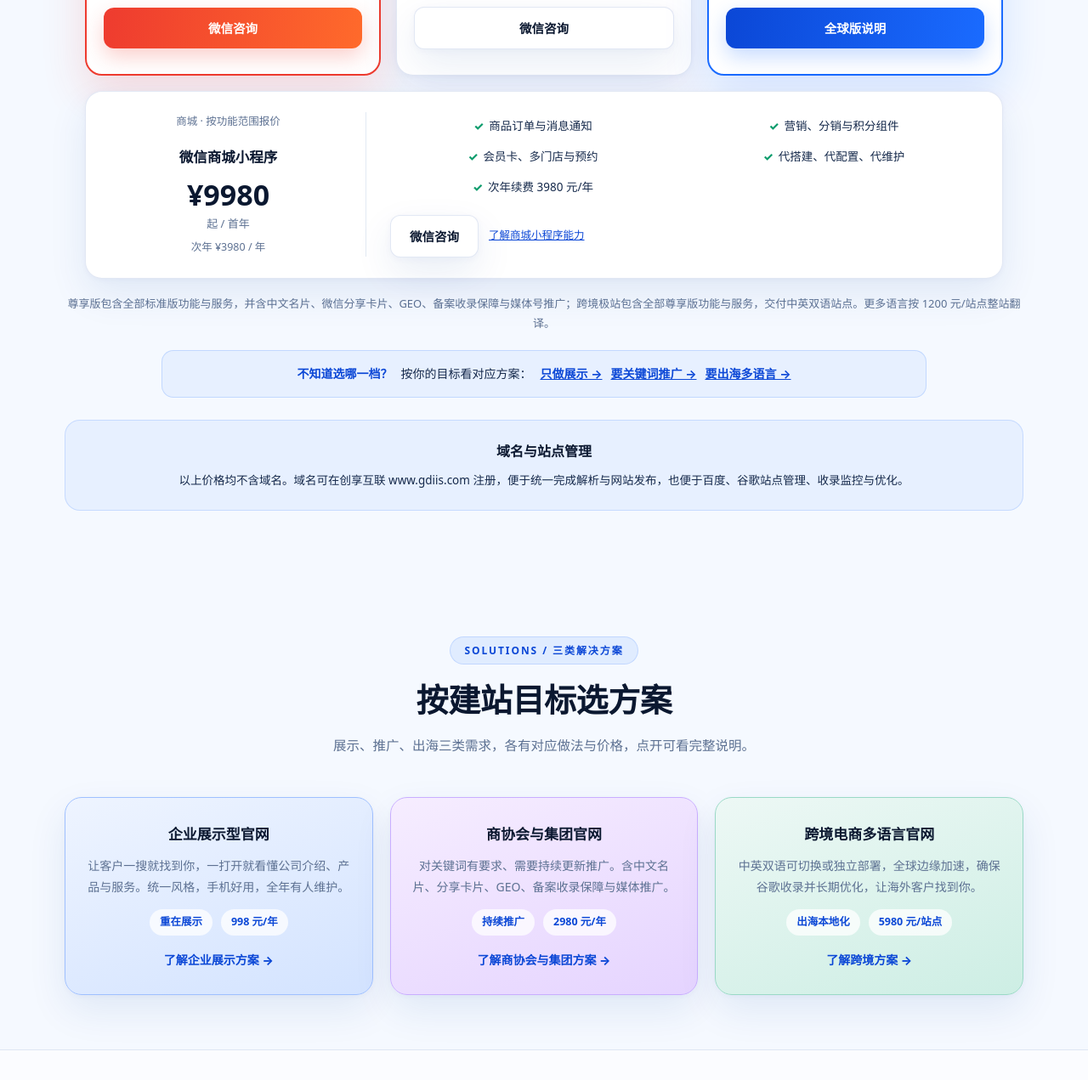
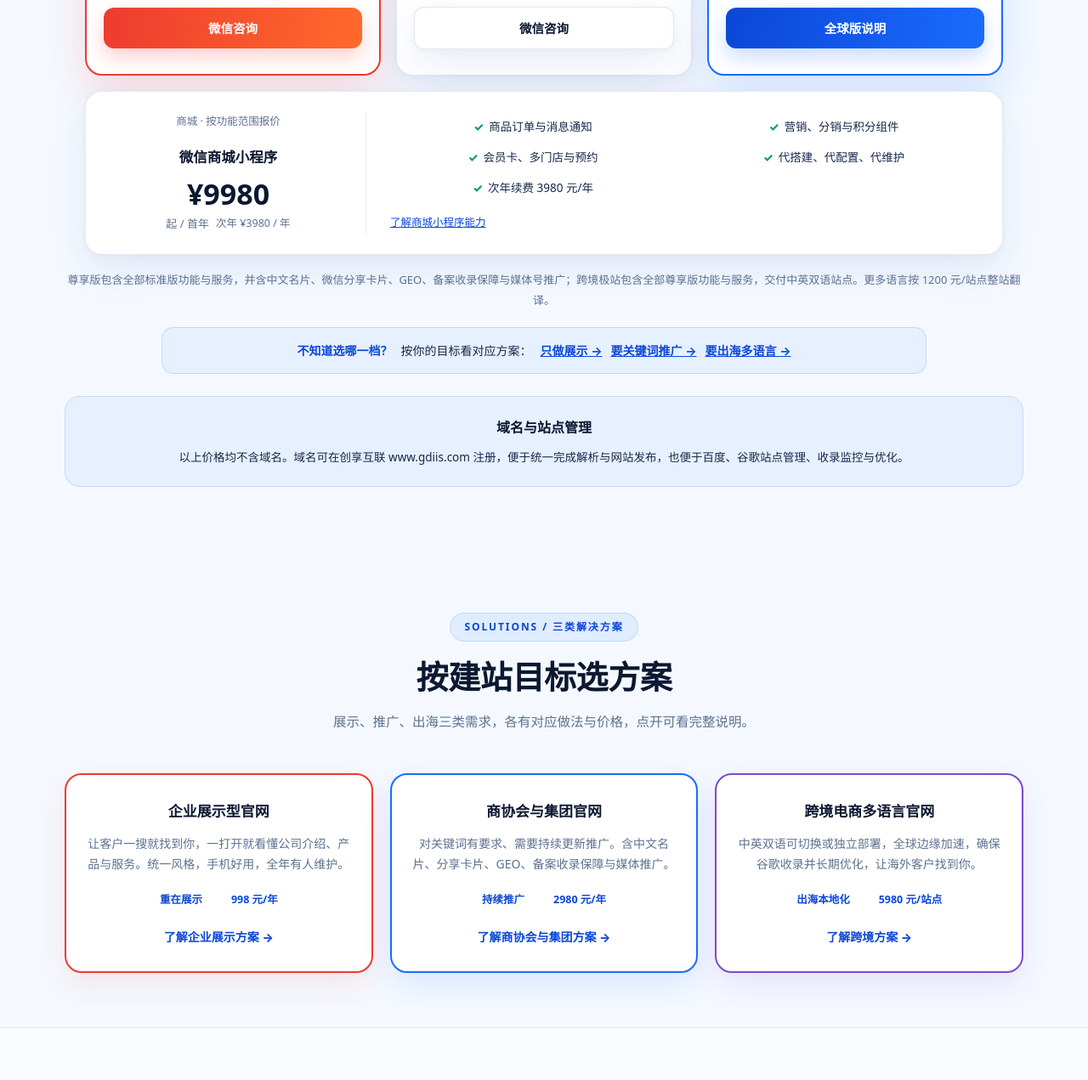
Before and after one commit to unipiwei-blip/gosite, a plain HTML site: page pricing.html in a window 1280 px wide. Shown: the part 1260-2531 px from the top of the page at 85% size. Drawn offline with Linux system fonts and the light colour scheme.

Commit message:
Rearrange mall card, restyle solution cards as coloured borders, add solutions to contact

```diff
--- a/assets/css/style.css
+++ b/assets/css/style.css
@@ -777,12 +777,12 @@ a.card{color:inherit;text-decoration:none;display:block}
 a.card:hover{text-decoration:none}
 a.card .card-more{margin-top:16px;color:var(--blue-deep);font-weight:800;font-size:14px}
 /* 三类方案：三种背景色 */
-.card-tone-1{background:linear-gradient(160deg,#eef4ff,#d3e3ff);border-color:#9fc0ff}
-.card-tone-2{background:linear-gradient(160deg,#f6edff,#e5d4ff);border-color:#c9aeff}
-.card-tone-3{background:linear-gradient(160deg,#edf8f5,#cdeee4);border-color:#9ad9c6}
-.card-tone-1:hover{border-color:#1a6bff}
-.card-tone-2:hover{border-color:#7c4ad0}
-.card-tone-3:hover{border-color:#2fa58a}
+.card-tone-1{background:#fff;border:2px solid var(--brand);box-shadow:0 14px 36px rgba(238,59,47,.10)}
+.card-tone-2{background:#fff;border:2px solid var(--blue);box-shadow:0 14px 36px rgba(26,107,255,.12)}
+.card-tone-3{background:#fff;border:2px solid #7c4ad0;box-shadow:0 14px 36px rgba(124,74,208,.12)}
+.card-tone-1:hover{border-color:#c52d24}
+.card-tone-2:hover{border-color:#0b47d6}
+.card-tone-3:hover{border-color:#5a2fa0}
 /* 痛点与方案卡片：淡色背景 */
 .card-tone-pain{background:linear-gradient(160deg,#f6f9ff,#e9f1ff);border-color:#c4d8ff}
 .card-tone-plan{background:linear-gradient(160deg,#f7f5ff,#eee8ff);border-color:#d2c8ff}
@@ -816,3 +816,7 @@ a.card .card-more{margin-top:16px;color:var(--blue-deep);font-weight:800;font-si
   .price-card-h .pc-h-left{border-right:0;border-bottom:1px solid var(--line);padding:0 0 16px}
   .price-card-h .pc-h-right ul{grid-template-columns:1fr}
 }
+
+.pc-h-meta{display:flex;align-items:center;justify-content:center;gap:8px;flex-wrap:wrap;font-size:13px;color:var(--muted)}
+.pc-h-meta .orig{margin-top:0}
+.price-card-h .pc-h-right .price-extra{margin-top:14px;display:inline-block}
--- a/pricing.html
+++ b/pricing.html
@@ -69,8 +69,8 @@
 <div class="amount gl">¥5980</div><div class="unit">/ 站点</div><div class="orig plain">续费 ¥2980</div>
 <ul><li>中英双语两个语言，可切换部署或独立部署</li><li>中文与英文两套电子名片</li><li>社交分享卡片优化（中英双语）</li><li>中英文关键词优化与 hreflang 标注</li><li>阿里云 / 腾讯云全球边缘加速</li><li>确保谷歌收录，并长期维护优化</li><li>备案且网站上线 10 天内确保百度收录站点</li><li>媒体号推广：每月 4 篇分发扩散</li><li>中英站点互链与双语关键词跟踪</li><li>全年内容更新 36 篇，无后台全托管维护</li><li>价格不含域名</li></ul><a class="btn btn-blue" href="global.html">全球版说明</a></article></div><div class="price-grid price-grid-mall"><article class="price-card price-card-h reveal">
 <div class="pc-h-left"><div class="kind">商城 · 按功能范围报价</div><h3>微信商城小程序</h3>
-<div class="amount ">¥9980</div><div class="unit">起 / 首年</div><div class="orig plain">次年 ¥3980 / 年</div></div>
-<div class="pc-h-right"><ul><li>商品订单与消息通知</li><li>营销、分销与积分组件</li><li>会员卡、多门店与预约</li><li>代搭建、代配置、代维护</li><li>次年续费 3980 元/年</li></ul><div class="pc-h-actions"><a class="btn btn-ghost" href="contact.html#consult">微信咨询</a><a class="price-extra" href="miniprogram.html">了解商城小程序能力</a></div></div>
+<div class="amount ">¥9980</div><div class="pc-h-meta"><span>起 / 首年</span><div class="orig plain">次年 ¥3980 / 年</div></div></div>
+<div class="pc-h-right"><ul><li>商品订单与消息通知</li><li>营销、分销与积分组件</li><li>会员卡、多门店与预约</li><li>代搭建、代配置、代维护</li><li>次年续费 3980 元/年</li></ul><a class="price-extra" href="miniprogram.html">了解商城小程序能力</a></div>
 </article></div><p class="note">尊享版包含全部标准版功能与服务，并含中文名片、微信分享卡片、GEO、备案收录保障与媒体号推广；跨境极站包含全部尊享版功能与服务，交付中英双语站点。更多语言按 1200 元/站点整站翻译。</p>
 <div class="choose-guide reveal"><b>不知道选哪一档？</b><span>按你的目标看对应方案：</span>
 <a href="solution-enterprise.html">只做展示 →</a><a href="solution-association.html">要关键词推广 →</a><a href="solution-crossborder.html">要出海多语言 →</a></div>
```
Also changed, not shown: contact.html (+1 -0 lines), en/contact.html (+1 -0 lines), en/index.html (+2 -2 lines), en/pricing.html (+2 -2 lines), index.html (+2 -2 lines).
